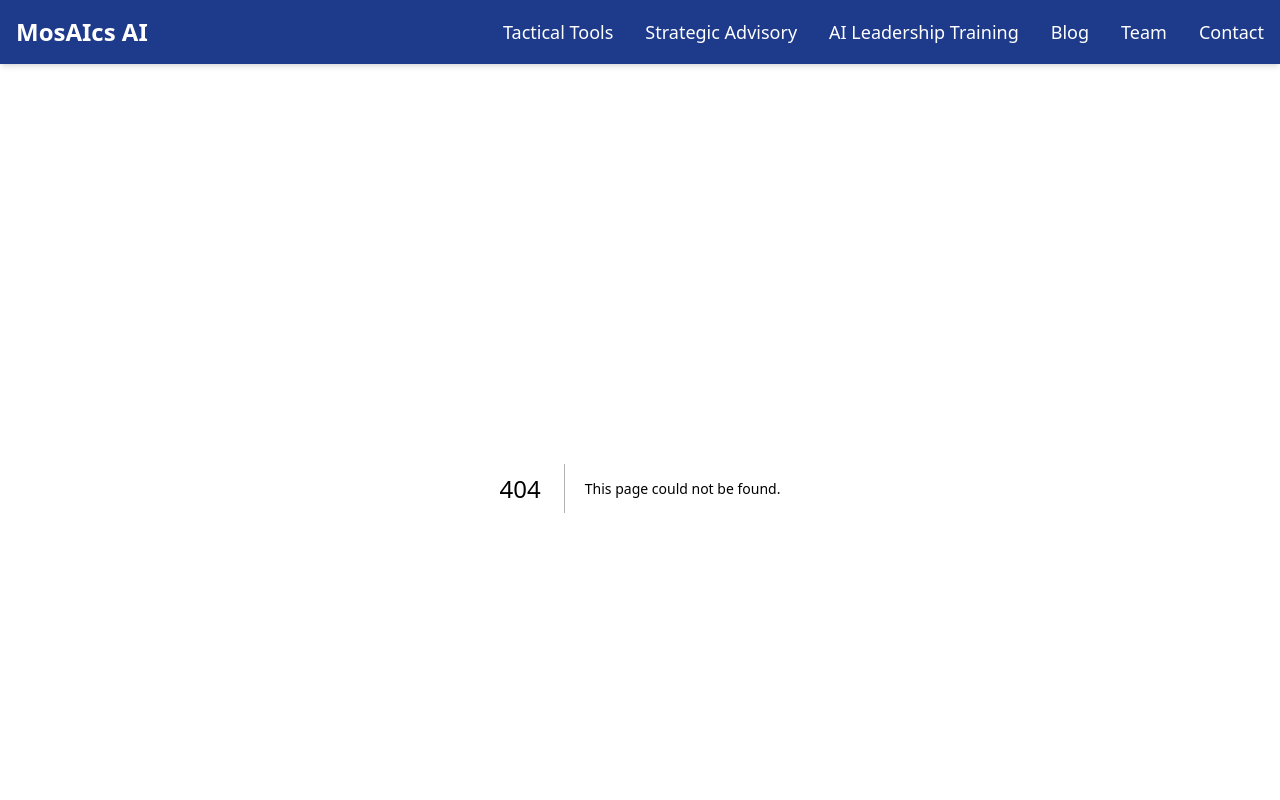
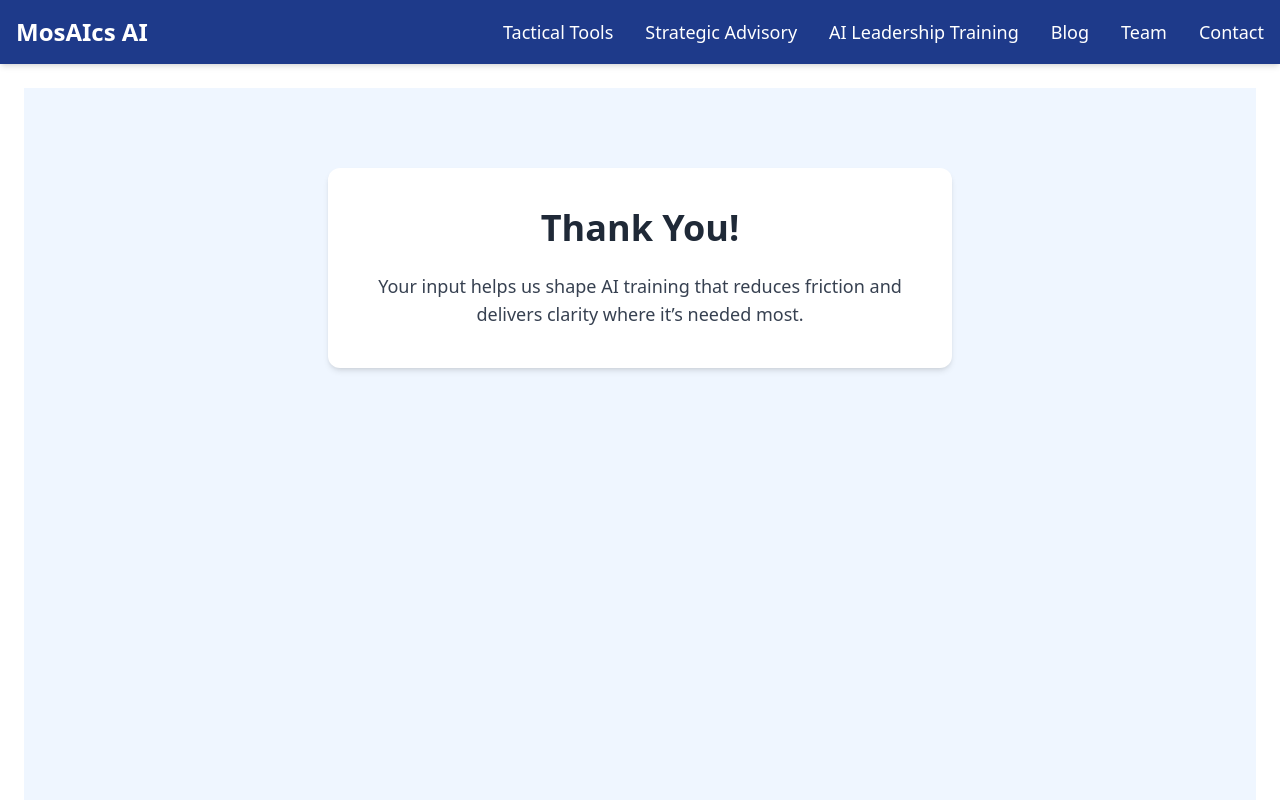
Before and after one commit to TalonAI/stratbot-site, a Next.js app: page /thanks in a window 1280 px wide. Before the commit this address had no page. Shown: the top 800 px of the page. Built offline with nearby package versions, Linux system fonts and the light colour scheme.

Commit message:
Add simplified Thank You page without link

```diff
--- /dev/null
+++ b/pages/thanks.js
@@ -0,0 +1,16 @@
+// pages/thanks.js
+
+export default function Thanks() {
+  return (
+    <div className="bg-blue-50 text-gray-800">
+      <main className="min-h-screen px-6 py-20 max-w-2xl mx-auto text-center">
+        <div className="shadow-md p-10 rounded-xl bg-white">
+          <h1 className="text-4xl font-extrabold mb-6">Thank You!</h1>
+          <p className="text-lg text-gray-700">
+            Your input helps us shape AI training that reduces friction and delivers clarity where it’s needed most.
+          </p>
+        </div>
+      </main>
+    </div>
+  );
+}
```
